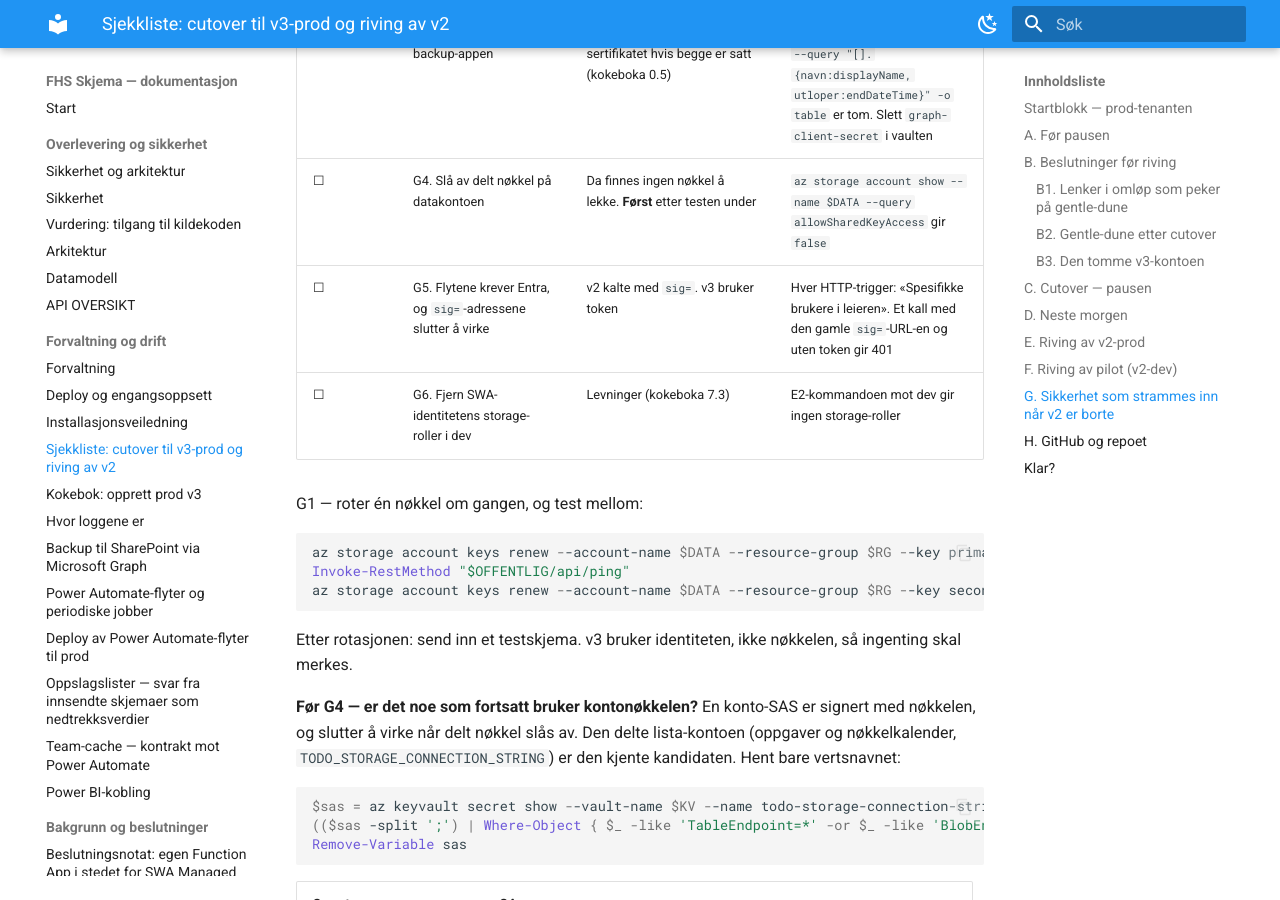
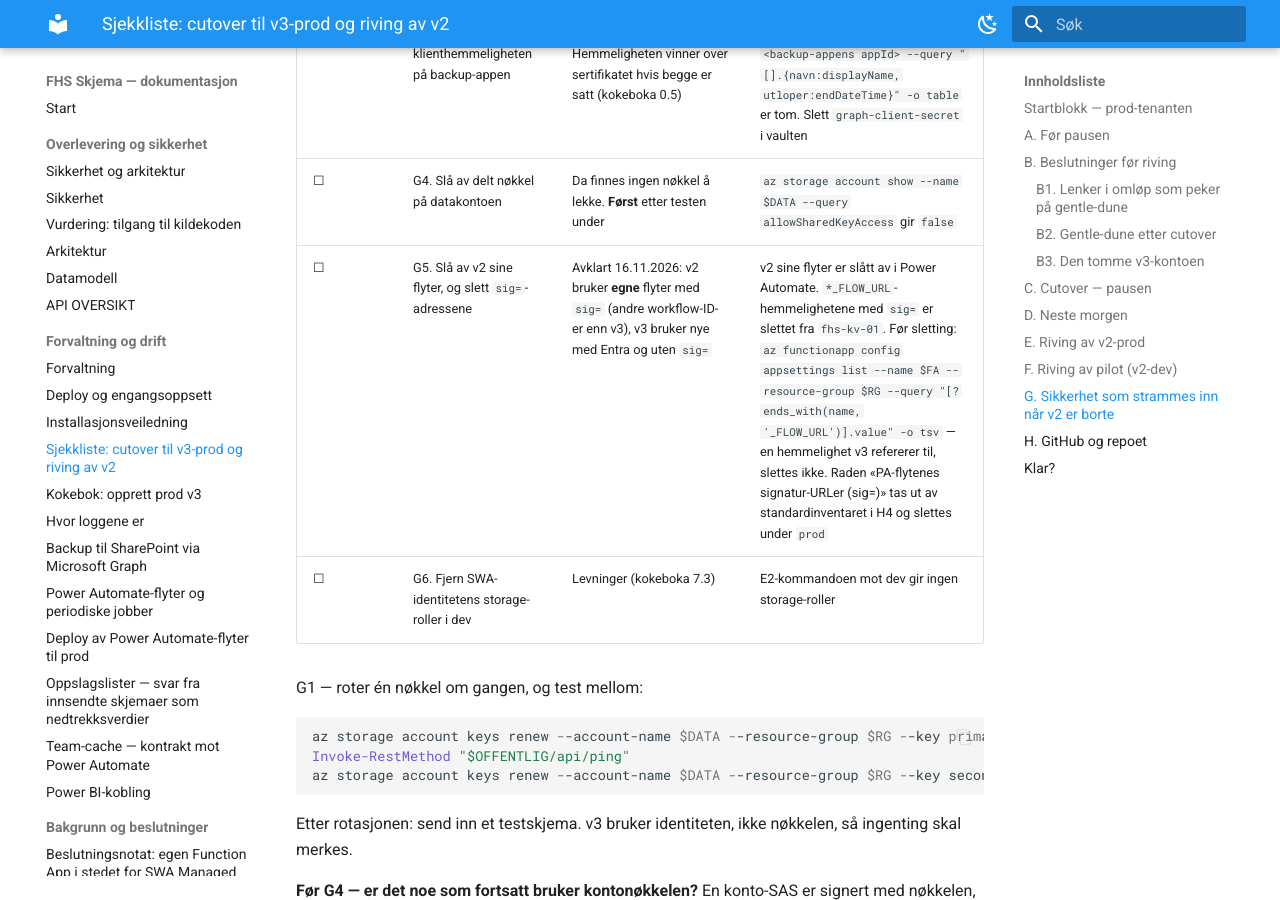
Before and after one commit to jachrist/skjema-swa, an MkDocs documentation site: the page built from docs/SJEKKLISTE-CUTOVER-OG-RIVING.md, in a window 1280 px wide and 900 px high, scrolled down 9812 px. Built offline with MkDocs 1.6.1 and Material for MkDocs 9.7.7, drawn with Linux system fonts in a browser that asks for light colours.

Commit message:
Sjekklista G5: v2 og v3 har egne flyter
Avklart 16.11.2026: v2 kaller egne flyter med sig= (andre workflow-ID-er),
v3 nye med Entra og uten sig=. G5 er derfor å slå av v2 sine flyter og
slette signatur-URL-ene — etter å ha sjekket at v3 ikke refererer dem.

Co-Authored-By: Claude Opus 5.5 <noreply@anthropic.com>
Claude-Session: https://claude.ai/code/session_015ayNVTGuem7WF3WCorEerp

```diff
--- a/docs/SJEKKLISTE-CUTOVER-OG-RIVING.md
+++ b/docs/SJEKKLISTE-CUTOVER-OG-RIVING.md
@@ -305,7 +305,7 @@ Dette er gevinsten. Alt her var umulig så lenge v2 brukte en delt nøkkel.
 | ☐ | G2. Slett `storage-connection-string` i `fhs-kv-01` | Ingen bruker den | `az keyvault secret show --vault-name $KV --name storage-connection-string` gir `SecretNotFound` |
 | ☐ | G3. Fjern klienthemmeligheten på backup-appen | v3 bruker sertifikat. Hemmeligheten vinner over sertifikatet hvis begge er satt (kokeboka 0.5) | `az ad app credential list --id <backup-appens appId> --query "[].{navn:displayName, utloper:endDateTime}" -o table` er tom. Slett `graph-client-secret` i vaulten |
 | ☐ | G4. Slå av delt nøkkel på datakontoen | Da finnes ingen nøkkel å lekke. **Først** etter testen under | `az storage account show --name $DATA --query allowSharedKeyAccess` gir `false` |
-| ☐ | G5. Flytene krever Entra, og `sig=`-adressene slutter å virke | v2 kalte med `sig=`. v3 bruker token | Hver HTTP-trigger: «Spesifikke brukere i leieren». Et kall med den gamle `sig=`-URL-en og uten token gir 401 |
+| ☐ | G5. Slå av v2 sine flyter, og slett `sig=`-adressene | Avklart 16.11.2026: v2 bruker **egne** flyter med `sig=` (andre workflow-ID-er enn v3), v3 bruker nye med Entra og uten `sig=` | v2 sine flyter er slått av i Power Automate. `*_FLOW_URL`-hemmelighetene med `sig=` er slettet fra `fhs-kv-01`. Før sletting: `az functionapp config appsettings list --name $FA --resource-group $RG --query "[?ends_with(name, '_FLOW_URL')].value" -o tsv` — en hemmelighet v3 refererer til, slettes ikke. Raden «PA-flytenes signatur-URLer (sig=)» tas ut av standardinventaret i H4 og slettes under `prod` |
 | ☐ | G6. Fjern SWA-identitetens storage-roller i dev | Levninger (kokeboka 7.3) | E2-kommandoen mot dev gir ingen storage-roller |
 
 G1 — roter én nøkkel om gangen, og test mellom:
```
